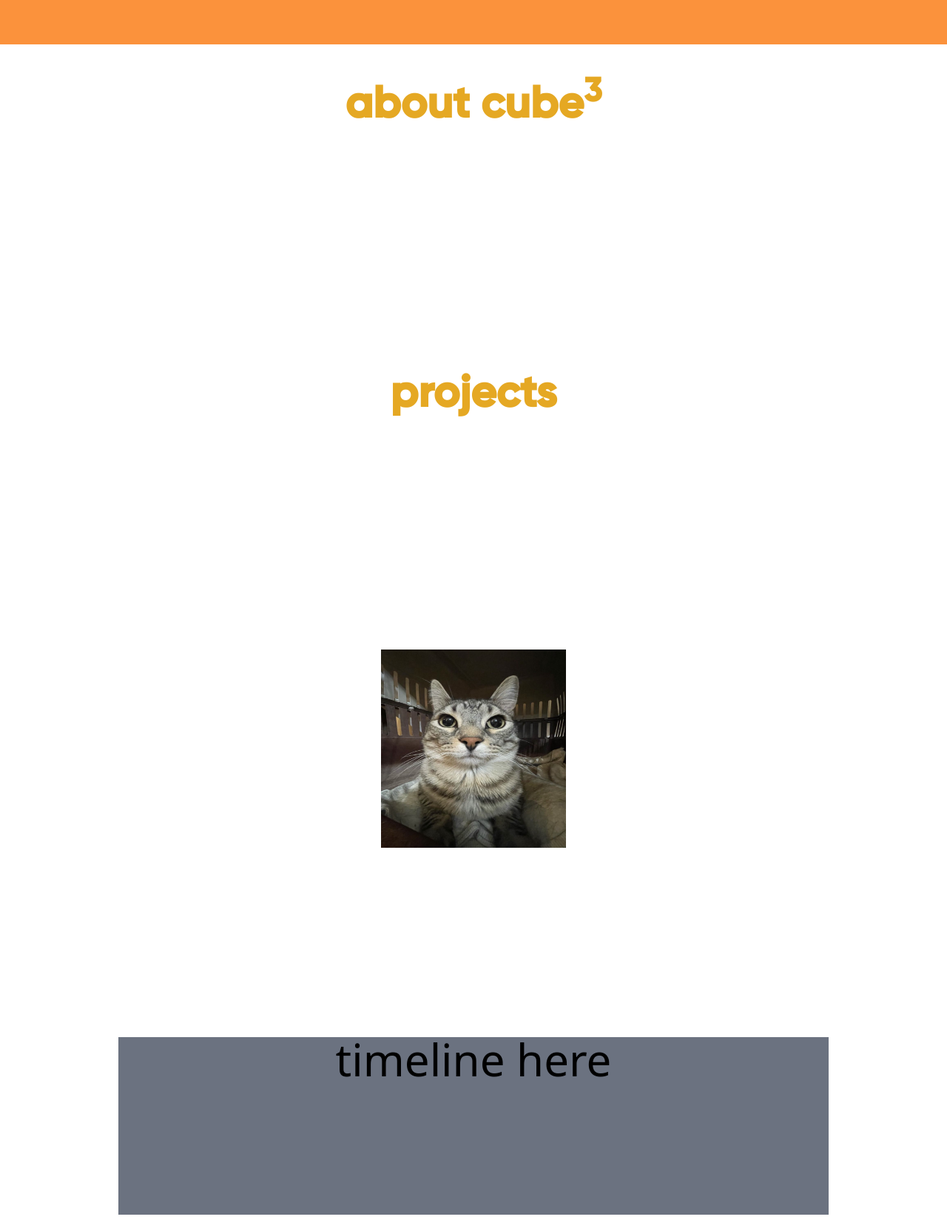
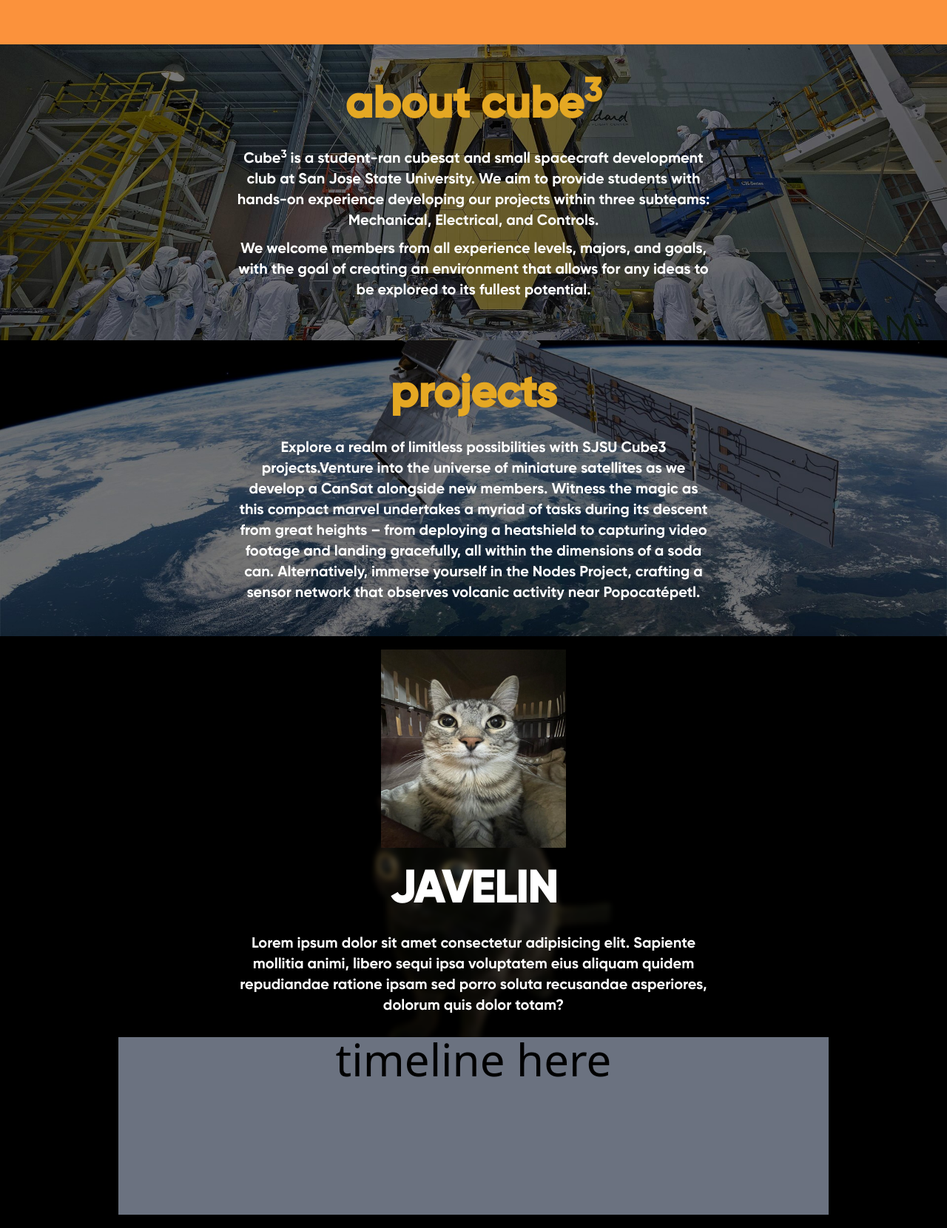
Before and after one commit to Cube-3-San-Jose-State/Cube-3-San-Jose-State.github.io, a React (Vite) app: page / in a window 1280 px wide. Shown: the part 740-2400 px from the top of the page at 74% size. Built offline with nearby package versions, Linux system fonts and the light colour scheme.

Commit message:
Fix Image file imports

```diff
--- a/src/components/About.jsx
+++ b/src/components/About.jsx
@@ -1,13 +1,12 @@
 import * as React from "react";
 
 import Section from "./Reusables/Section";
-import background from "../assets/about-stock-image.jpeg";
 
 function About() {
 
     return (
 
-        <Section className={`h-[50vh] flex-col text-center gap-7 bg-[url(${background})] bg-cover bg-center`}>
+        <Section className={`h-[50vh] flex-col text-center gap-7 bg-[url(./assets/about-stock-image.jpeg)] bg-cover bg-center`}>
             <div className="font-[Gilroy-Bold] text-[var(--club-yellow)] text-6xl font-bold">about cube<sup>3</sup></div>
             <div className="font-[Gilroy-Bold] text-xl w-1/2 text-white">
                 <p>
--- a/src/components/Javelin.jsx
+++ b/src/components/Javelin.jsx
@@ -1,12 +1,12 @@
 import * as React from "react";
 import Section from "./Reusables/Section";
-import background from "../assets/javelin-bg.png";
-import logo from "../assets/javelin-logo.png";
+
+import JavelinLogo from "../assets/javelin-logo.png"
 
 export default function Javelin() {
     return (
-        <Section className={`h-screen flex-col text-center gap-7 bg-[url(${background})] bg-cover bg-center`}>
-            <img className="w-[250px]" src={logo} alt="Javelin logo" />
+        <Section className={`h-screen flex-col text-center gap-7 bg-[url(./assets/javelin-bg.png)] bg-cover bg-center`}>
+            <img className="w-[250px]" src={JavelinLogo} alt="Javelin logo" />
             <div className="font-[Gilroy-Bold] text-6xl font-bold text-white">JAVELIN</div>
             <div className="font-[Gilroy-Bold] text-xl w-1/2 text-white">
                 Lorem ipsum dolor sit amet consectetur adipisicing elit. Sapiente mollitia animi,
--- a/src/components/Projects.jsx
+++ b/src/components/Projects.jsx
@@ -1,11 +1,10 @@
 import * as React from "react";
 
 import Section from "./Reusables/Section";
-import background from "../assets/stock-satellite-image.jpeg";
 
 function Projects() {
     return (
-        <Section className={`h-[50vh] flex-col text-center gap-7 bg-[url(${background})] bg-cover bg-center`}>
+        <Section className={`h-[50vh] flex-col text-center gap-7 bg-[url(./assets/stock-satellite-image.jpeg)] bg-cover bg-center`}>
             <div className="font-[Gilroy-Bold] text-[var(--club-yellow)] text-6xl font-bold">projects</div>
             <div className="font-[Gilroy-Bold] text-xl w-1/2 text-white">
                 Explore a realm of limitless possibilities with SJSU Cube3 projects.Venture into the universe of miniature satellites
```
Also changed, not shown: src/assets/about-stock-image.jpeg (added), src/assets/stock-satellite-image.jpeg (added).
